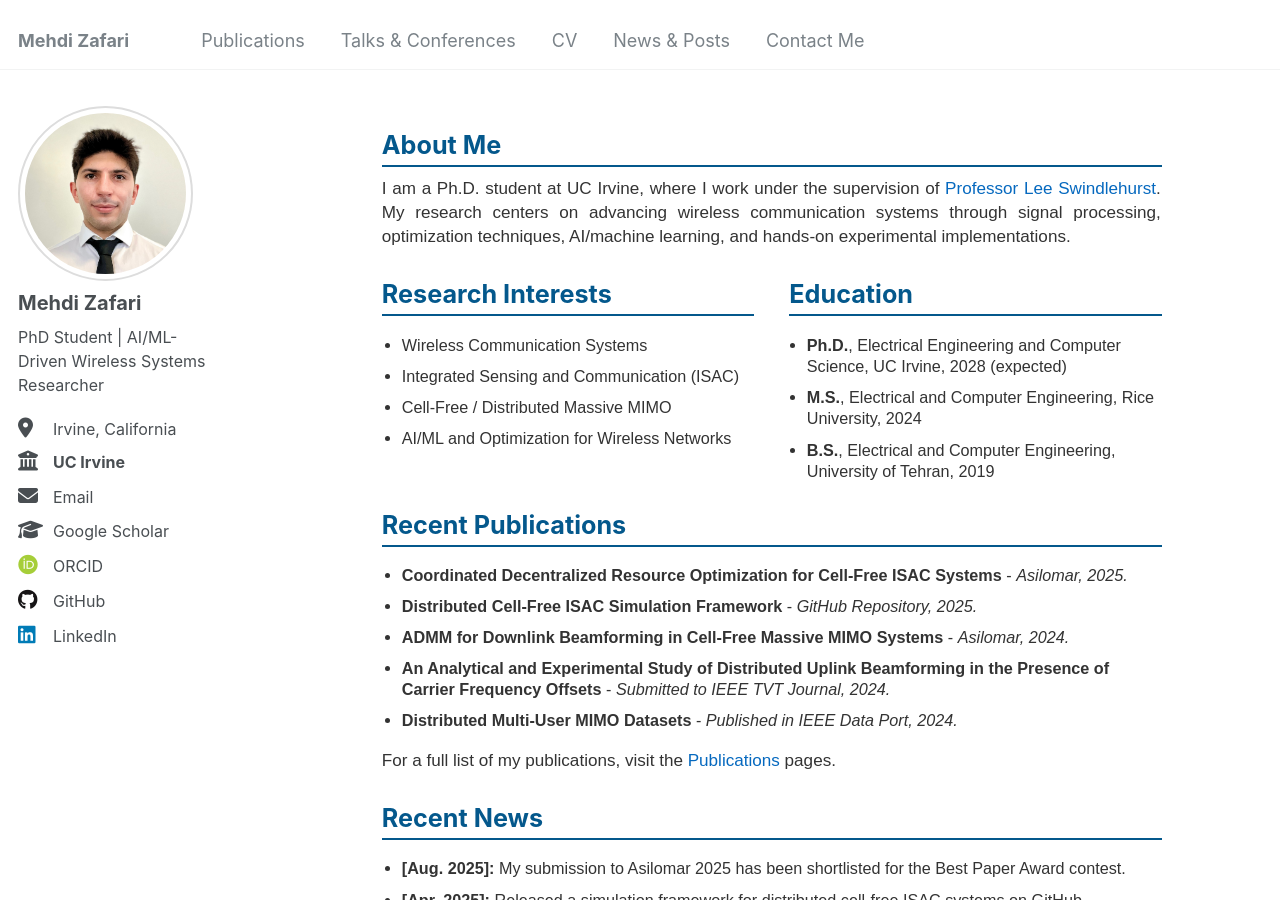
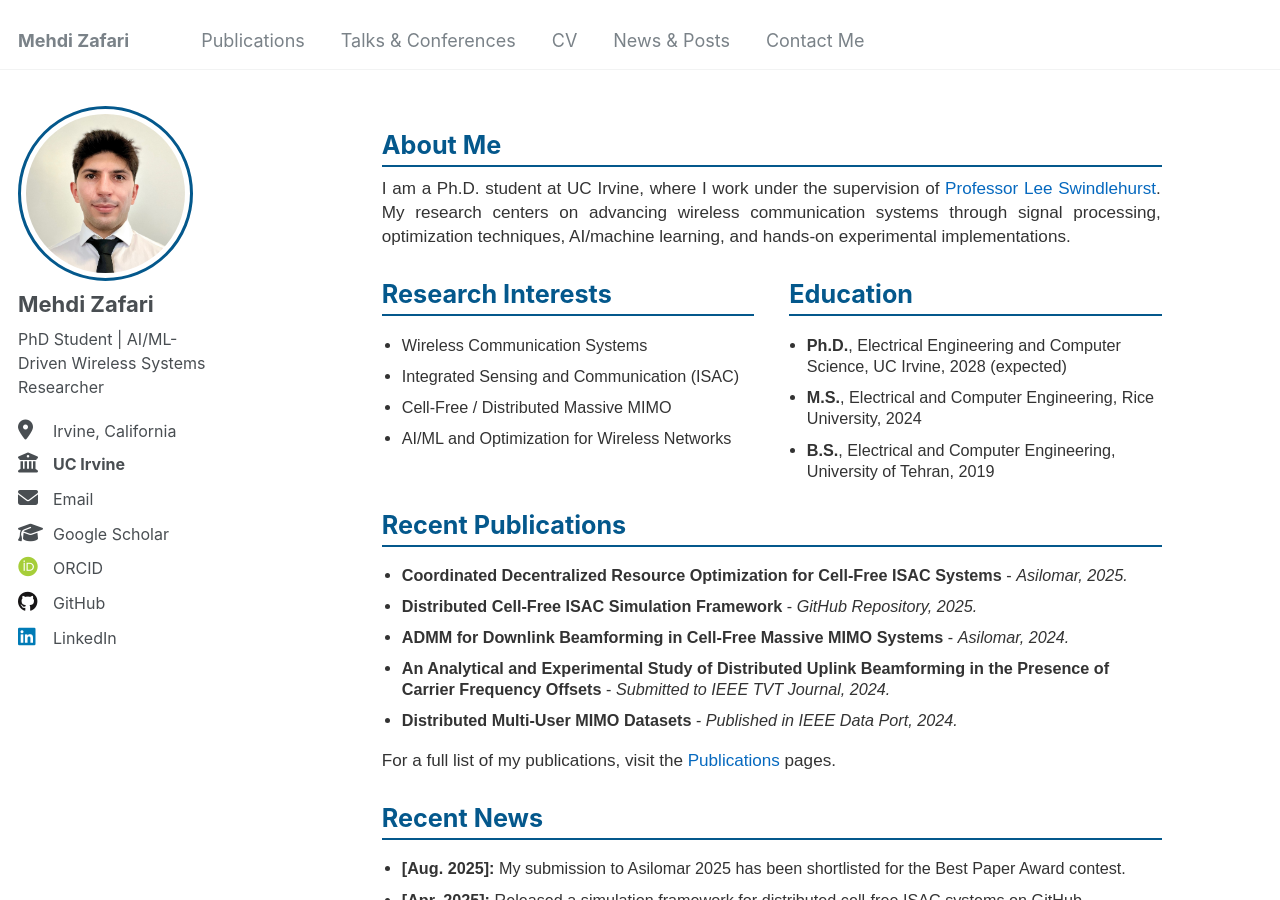
Before and after one commit to MehdiZD97/mehdizd97.github.io, a Jekyll site: the page built from _pages/about.md, in a window 1280 px wide and 900 px high. Built offline with Jekyll 4.4.1, drawn with Linux system fonts in a browser that asks for light colours; some web fonts are replaced.

Commit message:
Updated profile photo border

```diff
--- a/_includes/author-profile.html
+++ b/_includes/author-profile.html
@@ -12,12 +12,12 @@
     {% if author.avatar contains "://" %}
     	<img src="{{ author.avatar }}" alt="{{ author.name }}">
     {% else %}
-    	<img src="{{ author.avatar | prepend: "/images/" | prepend: base_path }}" class="author__avatar" alt="{{ author.name }}" style="border-radius: 50%; border: 2px solid #ddd;>
+    	<img src="{{ author.avatar | prepend: "/images/" | prepend: base_path }}" class="author__avatar" alt="{{ author.name }}" style="border-radius: 50%; border: 3px solid #04588C;>
     {% endif %}
   </div>
 
   <div class="author__content">
-    <h3 class="author__name" style="font-size: 20px;">{{ author.name }}</h3>
+    <h3 class="author__name" style="font-size: 22px;">{{ author.name }}</h3>
     {% if author.pronouns %}<p class="author__pronouns">{{ author.pronouns }}</p>{% endif %}
     {% if author.bio %}<p class="author__bio" style="font-size: 16px;">{{ author.bio }}</p>{% endif %}
   </div>
```
Also changed, not shown: .github/workflows/jekyll.yml (added).
